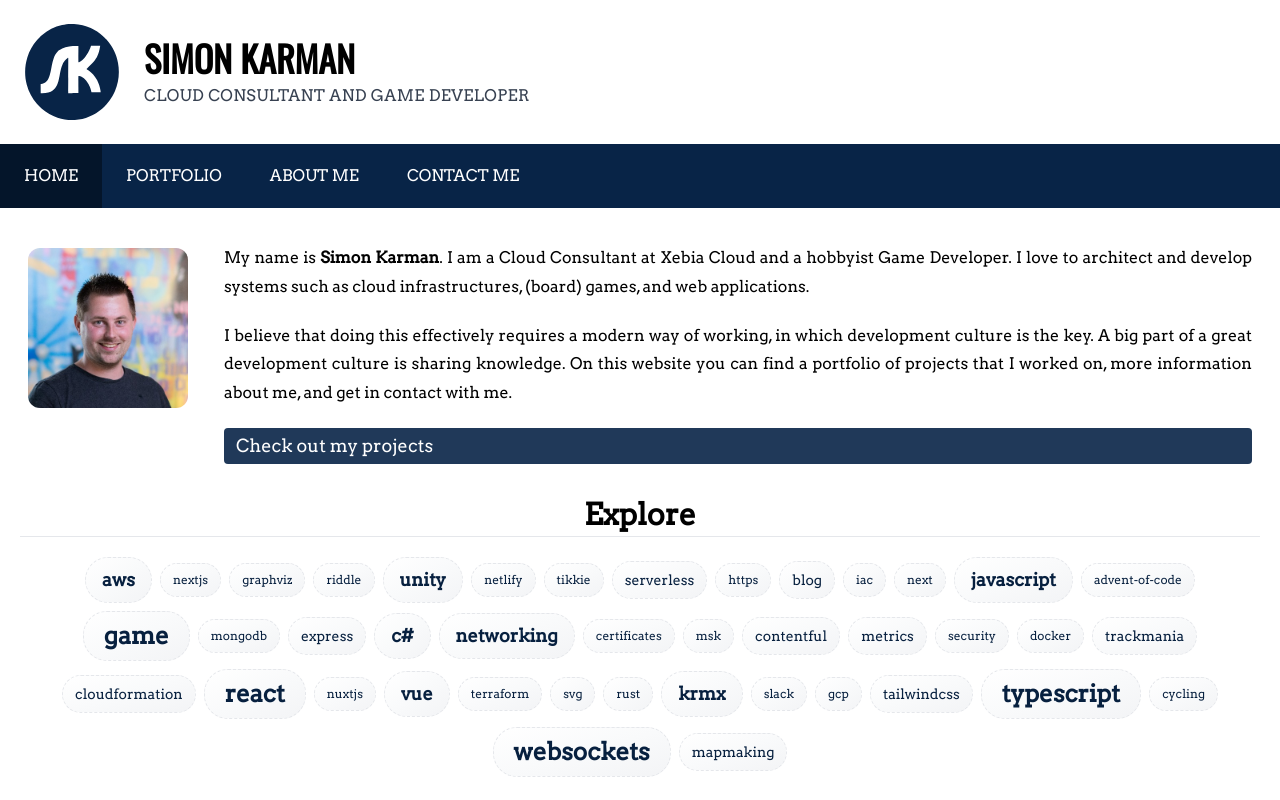
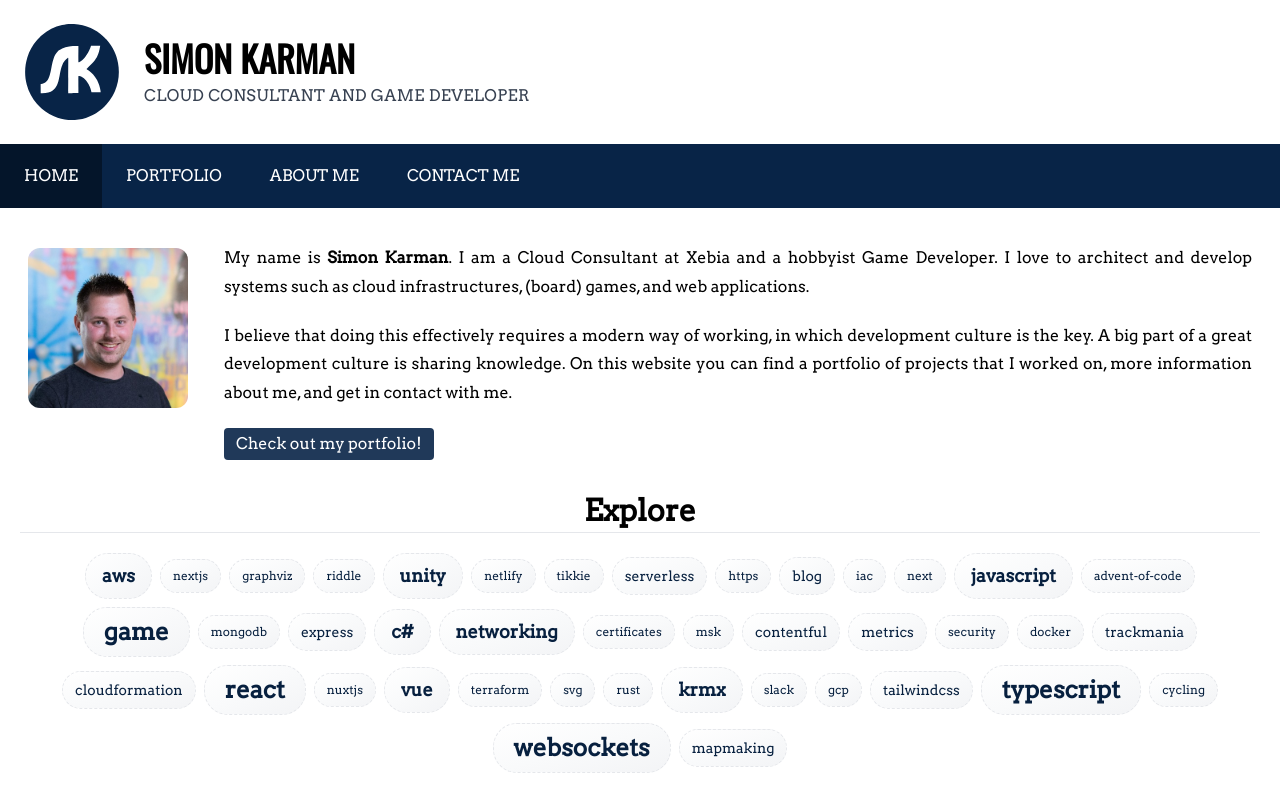
Before and after one commit to simonkarman/portfolio, a Next.js app: page / in a window 1280 px wide. Shown: the top 800 px of the page. Built offline with nearby package versions, Linux system fonts and the light colour scheme.

Commit message:
Updated layout of home page introduction

```diff
--- a/src/app/page.tsx
+++ b/src/app/page.tsx
@@ -15,9 +15,9 @@ export default function Home() {
           height={160}
           className="w-40 h-40 mx-auto sm:ml-2 sm:mr-5 mt-1 mb-2 rounded-xl"
         />
-        <div className="flex flex-col px-2 overflow-hidden rounded-lg space-y-5">
+        <div className="flex flex-col items-center sm:items-start px-2 overflow-hidden rounded-lg space-y-5">
           <p className='text-justify'>
-            My name is <b>Simon Karman</b>. I am a Cloud Consultant at Xebia Cloud and a hobbyist Game Developer.
+            My name is <b>Simon Karman</b>. I am a Cloud Consultant at Xebia and a hobbyist Game Developer.
             I love to architect and develop systems such as cloud infrastructures, (board) games, and web applications.
           </p>
           <p className='hidden xl:block text-justify'>
@@ -27,8 +27,8 @@ export default function Home() {
           </p>
           <Link
             href={'/projects'}
-            className="px-3 py-1 rounded bg-darkblue-300 hover:bg-darkblue-200 text-white text-lg">
-            Check out my projects
+            className="inline-block px-3 py-1 rounded bg-darkblue-300 hover:bg-darkblue-200 text-white">
+            Check out my portfolio!
           </Link>
         </div>
       </div>
```
